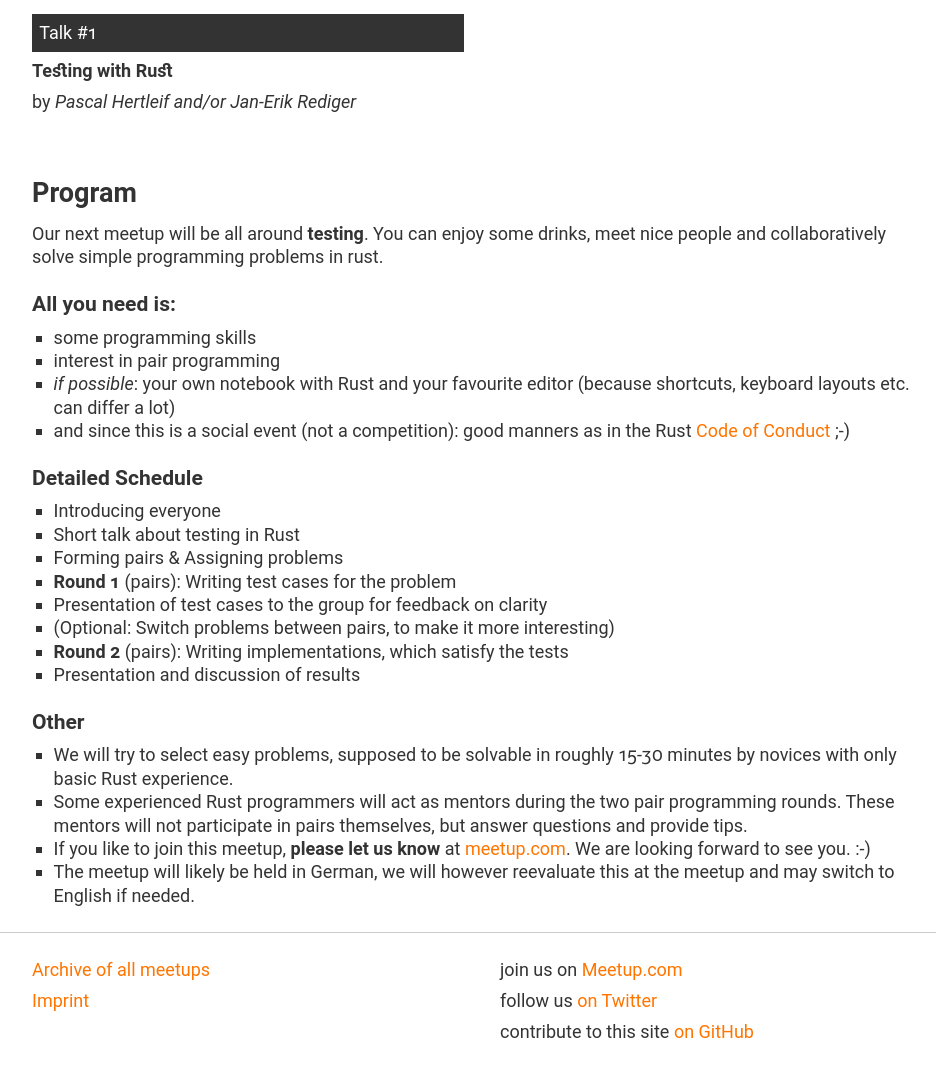
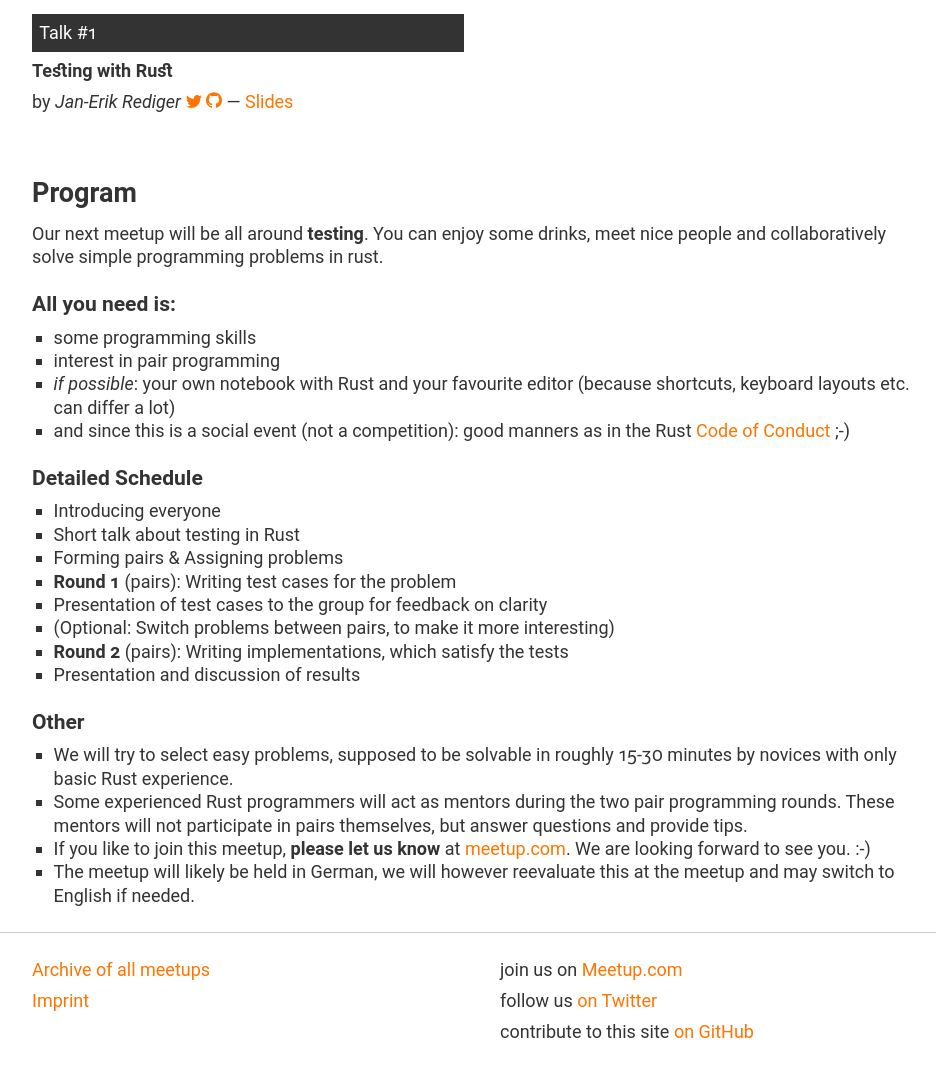
Before and after one commit to Rustaceans/rust-cologne, a Jekyll site: the page built from _posts/2016-04-06-hack-and-learn.md, in a window 1280 px wide, cut to the strip 552-1627 px from the top of the page. Shown: the whole strip, without its empty margins (158-1094 px from the left). Built offline with Jekyll 4.4.1, drawn with Linux system fonts in a browser that asks for light colours.

Commit message:
Add @badboy's slides on testing

```diff
--- a/_posts/2016-04-06-hack-and-learn.md
+++ b/_posts/2016-04-06-hack-and-learn.md
@@ -14,7 +14,10 @@
 talks:
 - title: "Testing with Rust"
   speaker:
-    name: "Pascal Hertleif and/or Jan-Erik Rediger"
+    name: "Jan-Erik Rediger"
+    twitter: badboy_
+    github: badboy
+  slides: "http://badboy.github.io/rust-testing-slides/"
 ---
 ## Program
 
```
